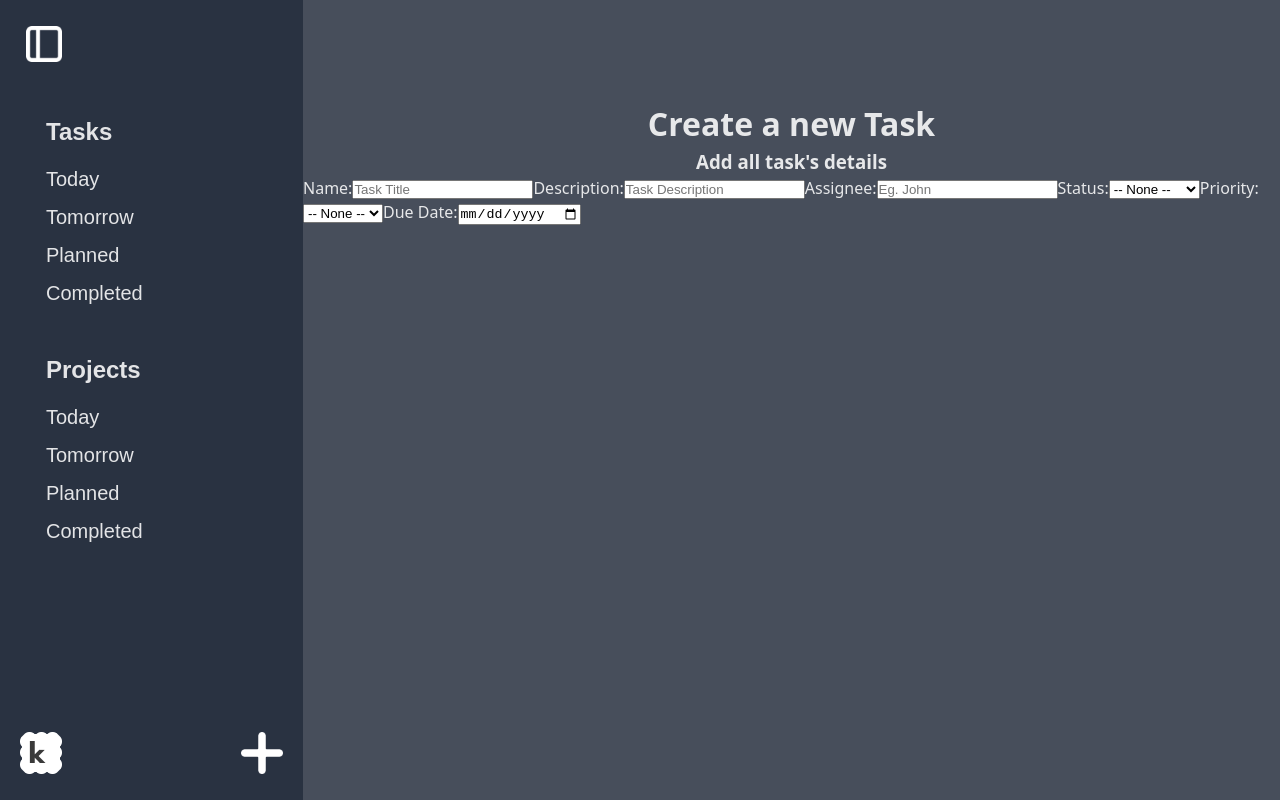
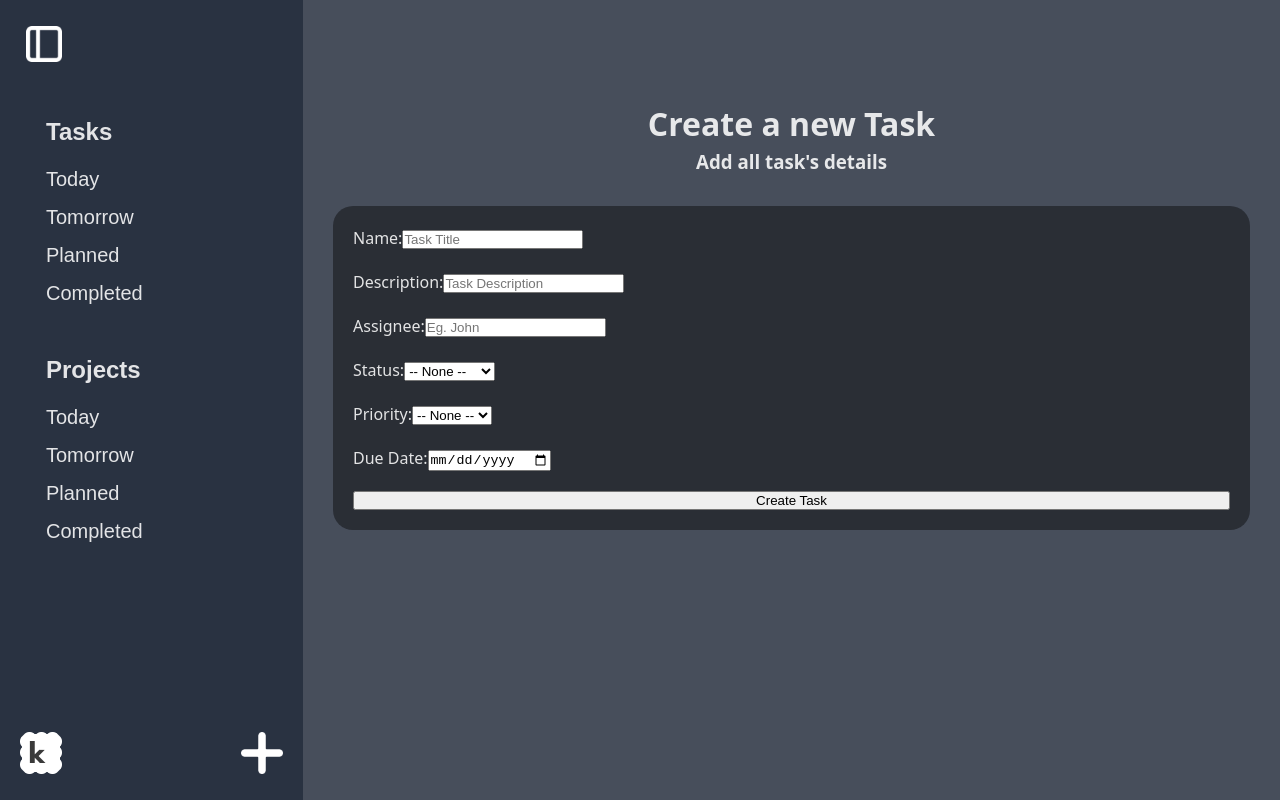
Before and after one commit to naimyasirozcan/kanban-react, a React (Vite) app: page /add-new-task in a window 1280 px wide. Built offline with nearby package versions, Linux system fonts and the light colour scheme; a web font is replaced by a local one.

Commit message:
Add form logic and add to database

```diff
--- a/src/components/TasksContainer.jsx
+++ b/src/components/TasksContainer.jsx
@@ -1,6 +1,6 @@
 import { Link } from "react-router-dom"
 
-function TasksContainer() {
+function TasksContainer({taskData,setTaskData}) {
     const divStyle = {
         display: 'flex',
         flexDirection: 'column',
--- a/src/pages/addNewTask.jsx
+++ b/src/pages/addNewTask.jsx
@@ -1,26 +1,59 @@
+import { useState } from "react";
 import TitleAndDescription from "../components/TitleAndDescription";
 
-function AddNewTask() {
+function AddNewTask({taskData,setTaskData}) {
+    const [formData,setFormData] = useState({
+        id:Math.floor(Math.random()*10000).toString(),
+        title:"",
+        description: "",
+        assignee: "",
+        status: "",
+        priority:"",
+        createdDate: new Date().toISOString().split('T')[0],
+        dueDate: "",
+    }
+    )
+    function handleChange(e){
+        const {name,value} = e.target
+        setFormData(prev=>({...prev,[name] : value}))
+    }
+    function handleAddTaskData(e){
+        e.preventDefault()
+        setTaskData(prev=>([...prev,formData]))
+
+    }
+    const formStyle = {
+        display:'flex',
+        flexDirection: 'column',
+        gap: '20px',
+    }
+    const divFormStyle = {
+        backgroundColor:'#14161990',
+        margin: '30px',
+        padding: '20px',
+        borderRadius: '20px'
+    }
+    console.log(taskData)
   return (
     <>
       <TitleAndDescription title={'Create a new Task'} description={"Add all task's details"}/>
-      <div>
-            <form>
+      <div style={divFormStyle}>
+            <form style={formStyle}>
             <label>
                 Name:
-                <input name='title' type="text" placeholder="Task Title" ></input>
+                <input name='title' type="text" placeholder="Task Title"  onChange={handleChange} value={formData.title}></input>
             </label>
             <label>
                 Description:
-                <input name ='description' type="text" placeholder="Task Description"/>
+                <input name ='description' type="text" placeholder="Task Description" onChange={handleChange} value={formData.description}/>
             </label>
             <label>
                 Assignee:
-                <input name='assignee' type="text" placeholder="Eg. John" />
+                <input name='assignee' type="text" placeholder="Eg. John" onChange={handleChange} value={formData.assignee} />
             </label>
             <label>
                 Status:
-                <select name="status" >
+                <select name="status" onChange={handleChange} value={formData.status} >
                     <option value="">-- None --</option>
                     <option value="To Do"> To Do </option>
                     <option value="In Progress"> In Progress</option>
@@ -29,7 +62,7 @@ function AddNewTask() {
             </label>
             <label>
                 Priority:
-                <select name="priority" >
+                <select name="priority" onChange={handleChange} value={formData.priority} >
                     <option value="">-- None --</option>
                     <option value="Low"> Low </option>
                     <option value="Medium"> Medium</option>
@@ -38,8 +71,9 @@ function AddNewTask() {
             </label>
             <label>
                 Due Date:
-                <input type="date" name="duedate" />
+                <input type="date" name="dueDate" onChange={handleChange} value={formData.dueDate}/>
             </label>
+            <button type="submit"onClick={handleAddTaskData}>Create Task</button>
         </form>
         </div>
     </>
```
